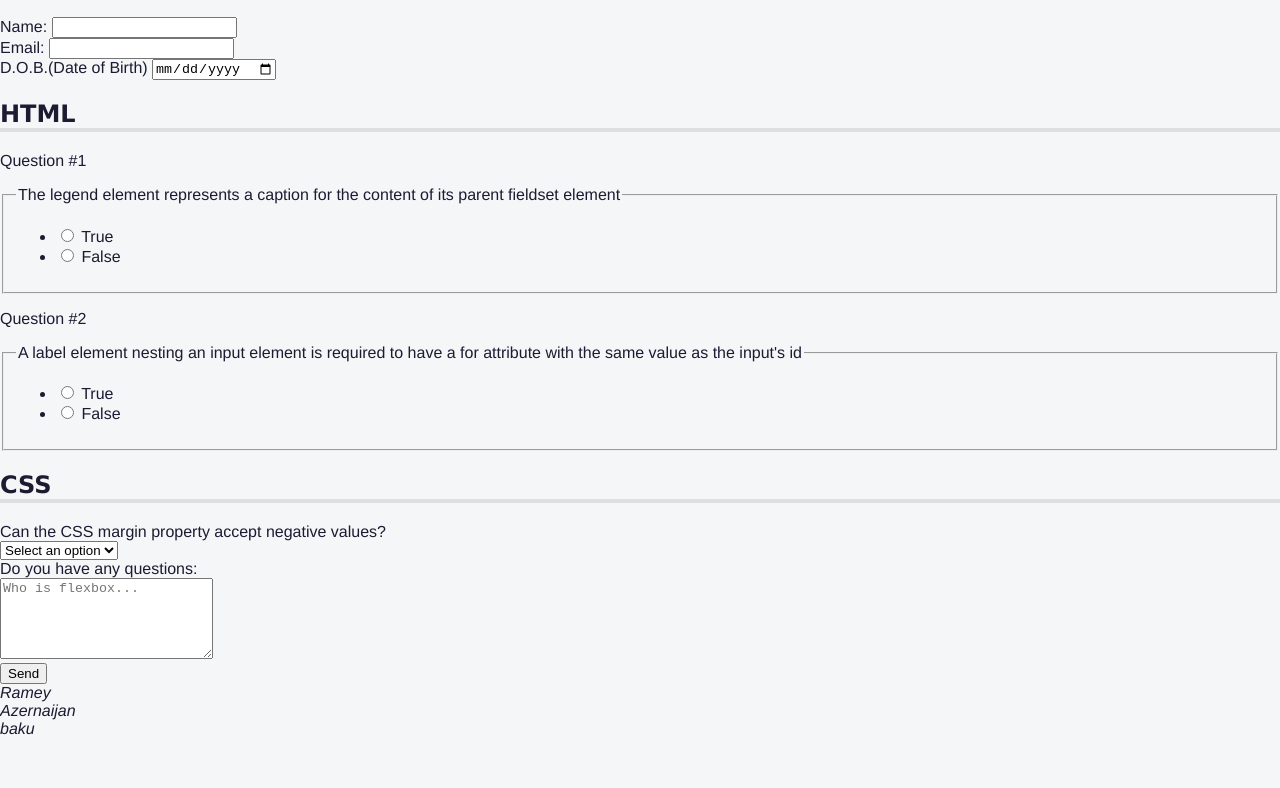
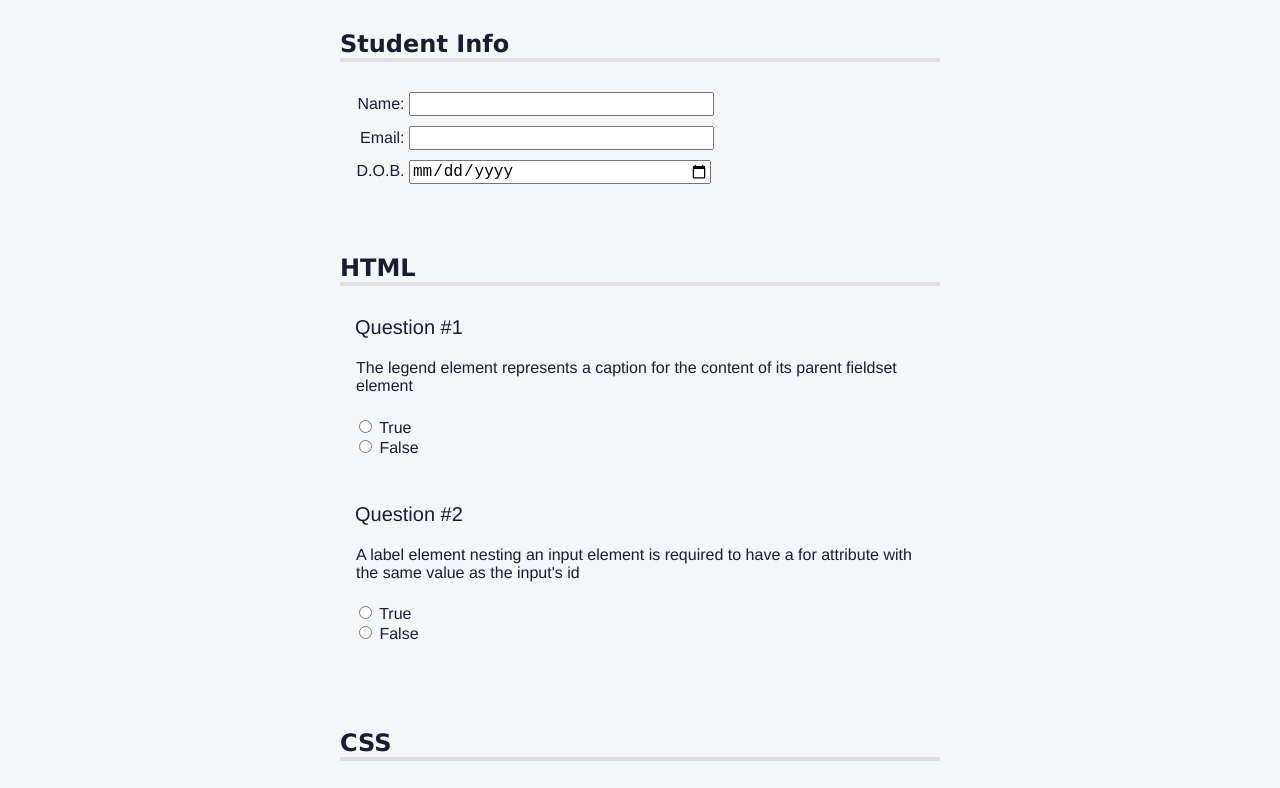
Before and after one commit to Raguf/Accessibility-Quiz, a plain HTML site: page index.html in a window 1280 px wide. Shown: the part 80-868 px from the top of the page. Before the commit the page ends 818 px from the top, so only its background shows below. Drawn offline with Linux system fonts and the light colour scheme.

Commit message:
Add 3 section in main

```diff
--- a/index.html
+++ b/index.html
@@ -11,20 +11,20 @@
     <link rel="stylesheet" href="styles.css" />
   </head>
   <body>
+    <!---------- Header start ---------->
     <header>
-      <img
-        id="logo"
-        src="https://cdn.freecodecamp.org/platform/universal/fcc_primary.svg"
-      />
+      <img id="logo" src="question-mark.svg" />
       <h1>HTML/CSS Quiz</h1>
       <nav>
         <ul>
-          <li><a href="#student-info">INFO</a></li>
-          <li><a href="#html-questions">HTML</a></li>
-          <li><a href="#css-questions">CSS</a></li>
+          <li><a accesskey="s" href="#student-info">INFO</a></li>
+          <li><a accesskey="s" href="#html-questions">HTML</a></li>
+          <li><a accesskey="s" href="#css-questions">CSS</a></li>
         </ul>
       </nav>
     </header>
+    <!---------- Header finish ---------->
+    <!---------- Main start ---------->
     <main>
       <form
         method="post"
@@ -128,12 +128,6 @@
         <button type="submit">Send</button>
       </form>
     </main>
-    <footer>
-      <address>
-        Ramey<br />
-        Azernaijan<br />
-        baku<br />
-      </address>
-    </footer>
+    <!---------- Main finish ---------->
   </body>
 </html>
--- a/styles.css
+++ b/styles.css
@@ -1,3 +1,10 @@
+/*---------- Common elements start ----------*/
+@media (prefers-reduced-motion: no-preference) {
+  * {
+    scroll-behavior: smooth;
+  }
+}
+
 body {
   background: #f5f6f7;
   color: #1b1b32;
@@ -5,6 +12,13 @@ body {
   margin: 0;
 }
 
+h1,
+h2 {
+  font-family: Verdana, Tahoma;
+}
+/*---------- Common elements finish ----------*/
+
+/* ---------- Header start ----------*/
 header {
   width: 100%;
   height: 50px;
@@ -16,13 +30,8 @@ header {
   top: 0;
 }
 
-main {
-  padding-top: 25px;
-}
-
 #logo {
   width: max(100px, 18vw);
-  background-color: #0a0a23;
   aspect-ratio: 35 / 4;
   padding: 0.4rem;
 }
@@ -53,7 +62,7 @@ nav > ul {
   height: 100%;
 }
 
-nav li {
+nav > ul > li {
   color: #dfdfe2;
   margin: 0 0.2rem;
   padding: 0.2rem;
@@ -70,15 +79,102 @@ li > a {
   color: inherit;
   text-decoration: none;
 }
+/*---------- Header finish ----------*/
 
-h1,
-h2 {
-  font-family: "Verdana", sans-serif;
+/*---------- Main start ----------*/
+main {
+  padding-top: 50px;
 }
+
+section {
+  width: 80%;
+  margin: 0 auto 10px auto;
+  max-width: 600px;
+}
+
 h2 {
   border-bottom: 4px solid #dfdfe2;
+  margin-top: 0px;
+  padding-top: 60px;
+}
+
+.info {
+  padding: 10px 0 0 5px;
 }
 
 p::before {
   content: "Question #";
 }
+
+p {
+  margin-top: 5px;
+  padding-left: 15px;
+  font-size: 20px;
+}
+
+.formrow {
+  margin-top: 30px;
+  padding: 0px 15px;
+}
+
+input {
+  font-size: 16px;
+}
+
+.info label,
+.info input {
+  display: inline-block;
+}
+
+.info input {
+  width: 50%;
+  text-align: left;
+}
+
+.info label {
+  width: 10%;
+  min-width: 55px;
+  text-align: right;
+}
+
+.sr-only {
+  position: absolute;
+  width: 1px;
+  height: 1px;
+  padding: 0;
+  margin: -1px;
+  overflow: hidden;
+  clip: rect(0, 0, 0, 0);
+  white-space: nowrap;
+  border: 0;
+}
+
+.question-block {
+  text-align: left;
+  display: block;
+  width: 100%;
+  margin-top: 20px;
+  padding-top: 5px;
+}
+
+.question {
+  border: none;
+  padding-bottom: 0;
+}
+
+.answers-list {
+  list-style: none;
+  padding: 0;
+}
+
+button {
+  display: block;
+  margin: 40px auto;
+  width: 10%;
+  padding: 5px;
+  font-size: 16px;
+  border-radius: 8px;
+  background: #d0d0d5;
+  border: 3px solid #3b3b4f;
+}
+/*---------- Main finish ----------*/
```
Also changed, not shown: question-mark.svg (added).
